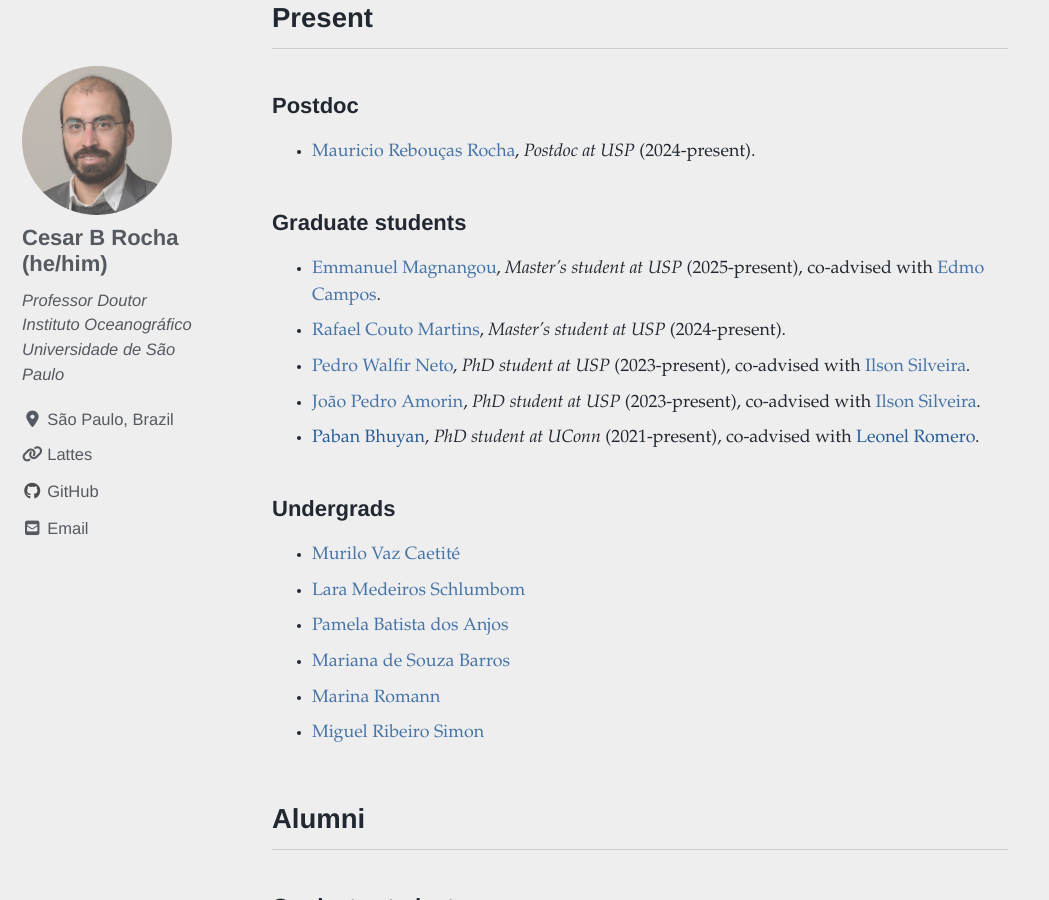
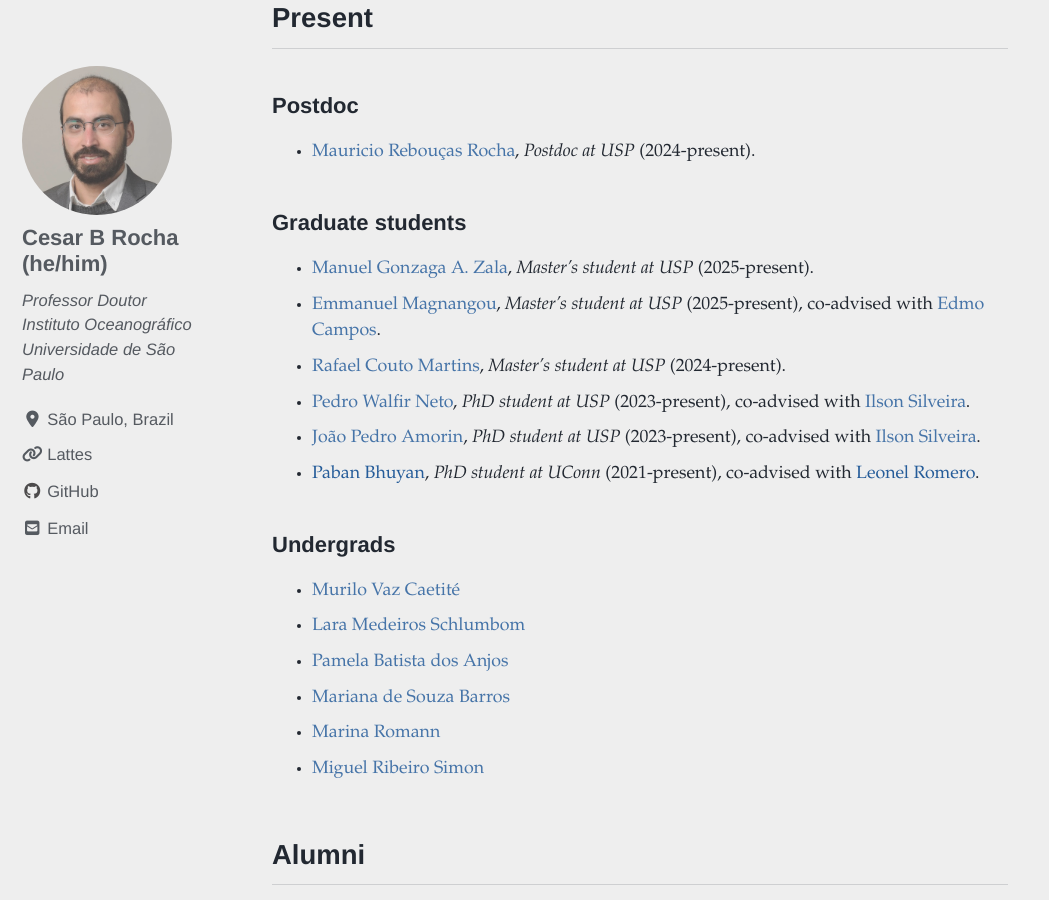
Before and after one commit to cesar-rocha/cesar-rocha.github.io, a Jekyll site: the page built from _pages/group.md, in a window 1280 px wide and 900 px high, scrolled down 1230 px. Shown: the whole window, without its empty margins (0-1049 px from the left). Built offline with Jekyll 4.4.1, drawn with Linux system fonts in a browser that asks for light colours; cached includes are drawn as plain includes; nearby versions of some CDN libraries.

Commit message:
update group members

```diff
--- a/_pages/group.md
+++ b/_pages/group.md
@@ -14,6 +14,7 @@ header:
 
 
 ### Graduate students
+- [Manuel Gonzaga A. Zala](), *Master's student at USP* (2025-present).
 - [Emmanuel Magnangou](), *Master's student at USP* (2025-present), co-advised with [Edmo Campos]().
 - [Rafael Couto Martins](), *Master's student at USP* (2024-present).
 - [Pedro Walfir Neto](), *PhD student at USP* (2023-present), co-advised with [Ilson Silveira]().
```
